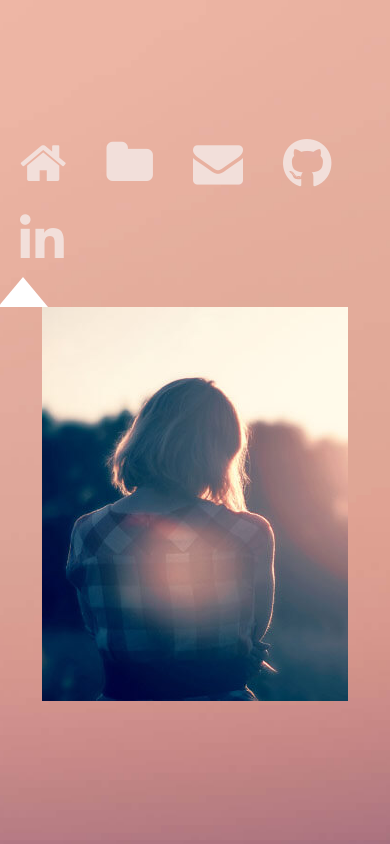
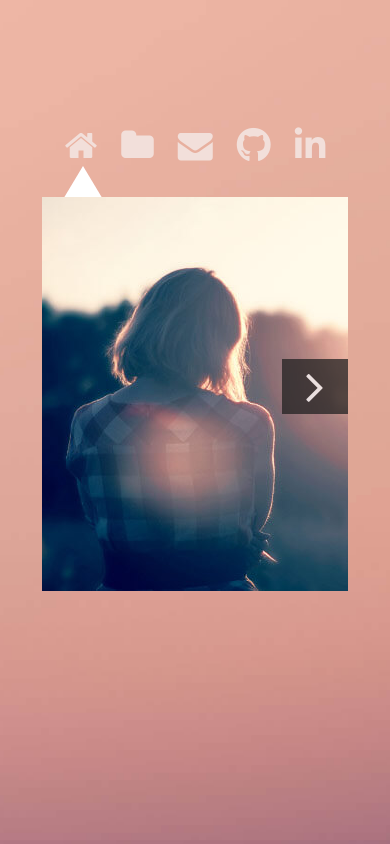
Before and after one commit to Vinayak-Sharma-744/Astral-Portfolio-codedamn, a plain HTML site: page index.html in a window 390 px wide. Drawn offline with Linux system fonts and the light colour scheme.

Commit message:
Portfolio website

```diff
--- a/index.html
+++ b/index.html
@@ -32,9 +32,9 @@
 				<p>Web developer</p>
 			</div>
 			<div class="pic">
-				<!-- <div class="icon">
+				<div class="icon">
 					<b><a href="work.html"><i class="fa fa-angle-right" style="font-size: 50px;"></i></a></b>
-				</div> -->
+				</div>
 				<img src="assets/images/me.jpg" alt="My_Pic" id="my_pic">
 
 			</div>
--- a/style.css
+++ b/style.css
@@ -1,10 +1,10 @@
-*{
+* {
     box-sizing: border-box;
     margin: 0px;
     padding: 0px;
 }
 
-body{
+body {
     background-image: url(assets/images/bg.jpg);
     background-size: cover;
     background-attachment: fixed;
@@ -18,37 +18,40 @@ body{
     /* height: 100vh; */
     /* width: 100%; */
 }
-.navbar{
+
+.navbar {
     display: flex;
 }
 
-.navbar li{
-    float:left;
+.navbar li {
+    float: left;
     list-style: none;
-    margin: 13px 20px;
+    margin: 3px 12px;
 }
-.navbar li a{
+
+.navbar li a {
     text-decoration: none;
 }
-.navbar li :hover{
+
+.navbar li :hover {
     color: #ffffff;
 }
-.navbar i{
-    font-size: 50px;
+
+.navbar i {
+    font-size: 35px;
     color: #f2dfda;
 }
 
-#pointer{
+#pointer {
     width: 0;
     height: 0;
-    border-left: 25px solid transparent;
-    border-right: 25px solid transparent;
+    border-left: 20px solid transparent;
+    border-right: 20px solid transparent;
     border-bottom: 30px solid #ffffff;
-    margin-left: -345px;
+    margin-left: -225px;
 }
 
-
-.main{
+.main {
     display: flex;
     justify-content: space-between;
     background-color: #ffffff;
@@ -58,65 +61,98 @@ body{
     margin-right: 20px;
 }
 
-.textArea{
+.textArea {
     display: flex;
     flex-direction: column;
     justify-content: center;
     align-items: flex-start;
     padding-left: 20px;
+    /* margin-right: 95px; */
+}
 
-}
-.textArea h1{
+.textArea h1 {
     padding-bottom: 10px;
     font-family: "Source Sans Pro", sans-serif;
-    font-size: 48px;
+    font-size: 4.5vw;
     font-weight: normal;
 }
-.textArea p{
+
+.textArea p {
     font-family: "Source Sans Pro", sans-serif;
-    font-size: 20px;
+    font-size: 2.5vw;
     color: rgb(174, 173, 173);
 }
-.pic{
+
+.pic {
     display: flex;
+    flex-direction: column;
     align-items: center;
     justify-content: flex-end;
 }
 
+@media screen and (min-width: 481px) {
+    .icon{
+    position: relative;
+    left: 84px;
+    top: 165px;
+    }
+}
 
 @media screen and (max-width: 480px) {
-
-    .textArea{
+    .textArea {
         display: none;
     }
-    .main{
-        display: block;
+
+    .main {
+        /* display: block; */
+        justify-content: center;
+        align-items: center;
     }
-    .navbar{
+
+    #pointer {
+        width: 0;
+        height: 0;
+        border-left: 30px solid transparent;
+        border-right: 30px solid transparent;
+        border-bottom: 50px solid #ffffff;
+        margin-left: -225px;
+    }
+
+    .icon {
+        position: relative;
+        left: 120px;
+        top: 217px;
+    }
+
+    /* .navbar{
         width: 100%;
-    }
-    .navbar li {
+    } */
+    /* .navbar li {
         display: flex;
         justify-content: center;
         margin: 13px 20px;
         align-items: center;
-    }
+    } */
 }
-.icon{
+
+.icon {
+    opacity: 0.75;
     display: flex;
     justify-content: center;
     align-items: center;
-    position: relative;
-    left: 245px;
+    /* position: relative;
+    left: 84px;
+    top: 165px; */
     height: 55px;
     width: 66px;
     background-color: #222222;
 }
-.icon a{
+
+.icon a {
     color: #ffffff;
 }
 
-#my_pic{
+#my_pic {
     width: 100%;
     height: 100%;
     /* background-size: cover; */
```
